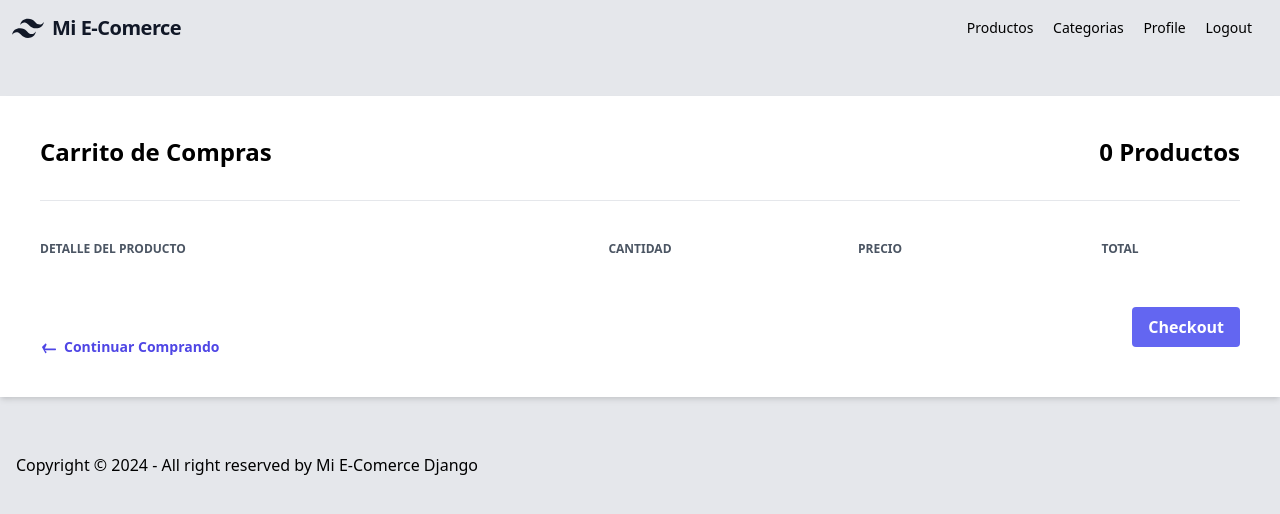
After one commit to KristianRincon/e-comerce, a Django app: page /cart/ in a window 1280 px wide. The commit adds this page. Shown: the top 514 px of the page. Run offline with Django 5.2, Linux system fonts and the light colour scheme; the visitor is signed in with stand-in values (Sample User, id 1); data comes from the database, SQL or seed files in the repository; data that the repository does not hold is empty.

Commit message:
Agregando la opcion de añadir producto al carrito de compras

```diff
--- a/accounts/models.py
+++ b/accounts/models.py
@@ -1,5 +1,7 @@
 from django.db import models
 from django.contrib.auth.models import AbstractUser
+
+
 
 class CustomUser(AbstractUser):
     phone_number = models.CharField(max_length=15, blank=True, null=True)
--- a/store/models.py
+++ b/store/models.py
@@ -1,4 +1,6 @@
+from django.conf import settings
 from django.db import models
+from django.contrib.auth.models import User
 
 
 class Category(models.Model):
@@ -17,3 +19,20 @@ class Product(models.Model):
 
     def __str__(self):
         return self.name
+
+
+
+class Cart(models.Model):
+    user = models.OneToOneField(settings.AUTH_USER_MODEL, on_delete=models.CASCADE)
+    created_at = models.DateTimeField(auto_now_add=True)
+
+    def __str__(self):
+        return f'Carrito de {self.user.username}'
+
+class CartItem(models.Model):
+    cart = models.ForeignKey(Cart, on_delete=models.CASCADE, related_name='items')
+    product = models.ForeignKey(Product, on_delete=models.CASCADE)
+    quantity = models.PositiveIntegerField(default=1)
+
+    def __str__(self):
+        return f'{self.quantity} x {self.product.price}'
--- a/store/urls.py
+++ b/store/urls.py
@@ -1,9 +1,11 @@
 from django.urls import path
-from .views import home, product_list, category_list, product_detail
+from .views import home, product_list, category_list, product_detail, add_to_cart, cart_detail
 
 urlpatterns = [
     path('', home, name='home'),
     path('products/', product_list, name='product_list'),
     path('categories/', category_list, name='category_list'),
     path('products/<int:pk>/', product_detail, name='product_detail'),
+    path('add_to_cart/<int:product_id>/', add_to_cart, name='add_to_cart'),
+    path('cart/', cart_detail, name='cart_detail'),
 ]
--- a/store/views.py
+++ b/store/views.py
@@ -1,5 +1,7 @@
-from django.shortcuts import render, get_object_or_404
-from .models import Product, Category
+from django.shortcuts import render, get_object_or_404, redirect
+from .models import Product, Category, CartItem, Cart
+from django.contrib.auth.decorators import login_required
+from django.contrib import messages
 
 def home(request):
     products = Product.objects.all()
@@ -16,3 +18,24 @@ def category_list(request):
 def product_detail(request, pk):
     product = get_object_or_404(Product, pk=pk)
     return render(request, 'product_detail.html', {'product':product})
+
+@login_required
+def add_to_cart(request, product_id):
+    product = get_object_or_404(Product, id=product_id)
+    cart, created = Cart.objects.get_or_create(user=request.user)
+
+    cart_item, created = CartItem.objects.get_or_create(cart=cart, product=product)
+    if not created:
+        cart_item.quantity += 1
+        cart_item.save()
+
+    messages.success(request, f'{product.name} ha sido agregado al carrito')
+    return redirect('cart_detail')
+
+@login_required
+def cart_detail(request):
+    cart, created = Cart.objects.get_or_create(user=request.user)
+    cart_items = cart.items.all() # type: ignore
+    for item in cart_items:
+        item.total_price = item.product.price * item.quantity
+    return render(request, 'cart_detail.html', {'cart': cart, 'cart_items': cart_items})
--- /dev/null
+++ b/templates/cart_detail.html
@@ -0,0 +1,53 @@
+<!-- templates/cart_detail.html -->
+{% extends 'base.html' %}
+
+{% block title %}
+    Carrito de Compras
+{% endblock title %}
+
+{% block content %}
+<div class="container mx-auto mt-10">
+    <div class="flex shadow-md my-10">
+        <div class="w-full bg-white px-10 py-10">
+            <div class="flex justify-between border-b pb-8">
+                <h1 class="font-semibold text-2xl">Carrito de Compras</h1>
+                <h2 class="font-semibold text-2xl">{{ cart_items|length }} Productos</h2>
+            </div>
+            <div class="flex mt-10 mb-5">
+                <h3 class="font-semibold text-gray-600 text-xs uppercase w-2/5">Detalle del Producto</h3>
+                <h3 class="font-semibold text-center text-gray-600 text-xs uppercase w-1/5 text-center">Cantidad</h3>
+                <h3 class="font-semibold text-center text-gray-600 text-xs uppercase w-1/5 text-center">Precio</h3>
+                <h3 class="font-semibold text-center text-gray-600 text-xs uppercase w-1/5 text-center">Total</h3>
+            </div>
+            {% for item in cart_items %}
+            <div class="flex items-center hover:bg-gray-100 -mx-8 px-6 py-5">
+                <div class="flex w-2/5">
+                    <div class="w-20">
+                        <img class="h-24" src="{{ item.product.image.url }}" alt="{{ item.product.name }}">
+                    </div>
+                    <div class="flex flex-col justify-between ml-4 flex-grow">
+                        <span class="font-bold text-sm">{{ item.product.name }}</span>
+                        <span class="text-red-500 text-xs">{{ item.product.category }}</span>
+                        <a href="#" class="font-semibold hover:text-red-500 text-gray-500 text-xs">Remove</a>
+                    </div>
+                </div>
+                <div class="flex justify-center w-1/5">
+                    <input class="mx-2 border text-center w-8" type="text" value="{{ item.quantity }}">
+                </div>
+                <span class="text-center w-1/5 font-semibold text-sm">{{ item.product.price }}</span>
+                <span class="text-center w-1/5 font-semibold text-sm">{{ item.total_price }}</span>
+            </div>
+            {% endfor %}
+            <div class="flex justify-between items-center mt-10">
+                <a href="{% url 'home' %}" class="flex font-semibold text-indigo-600 text-sm mt-10">
+                    <svg class="fill-current mr-2 text-indigo-600 w-4" viewBox="0 0 448 512"><path d="M134.059 296H432c8.837 0 16 7.163 16 16v16c0 8.837-7.163 16-16 16H134.059l46.03 46.029c6.247 6.248 6.247 16.379 0 22.627l-11.314 11.314c-6.248 6.248-16.379 6.248-22.627 0L60.686 273.314c-6.248-6.248-6.248-16.379 0-22.627l85.882-85.882c6.248-6.248 16.379-6.248 22.627 0l11.314 11.314c6.247 6.248 6.247 16.379 0 22.627L134.059 296z"/></svg>
+                    Continuar Comprando
+                </a>
+                <button class="bg-indigo-500 hover:bg-indigo-600 text-white font-bold py-2 px-4 rounded">
+                    Checkout
+                </button>
+            </div>
+        </div>
+    </div>
+</div>
+{% endblock content %}
```
Also changed, not shown: store/admin.py (+14 -1 lines), templates/product_detail.html (+8 -0 lines), static/teni.webp (deleted), store/migrations/0002_cart_cartitem.py (added).
